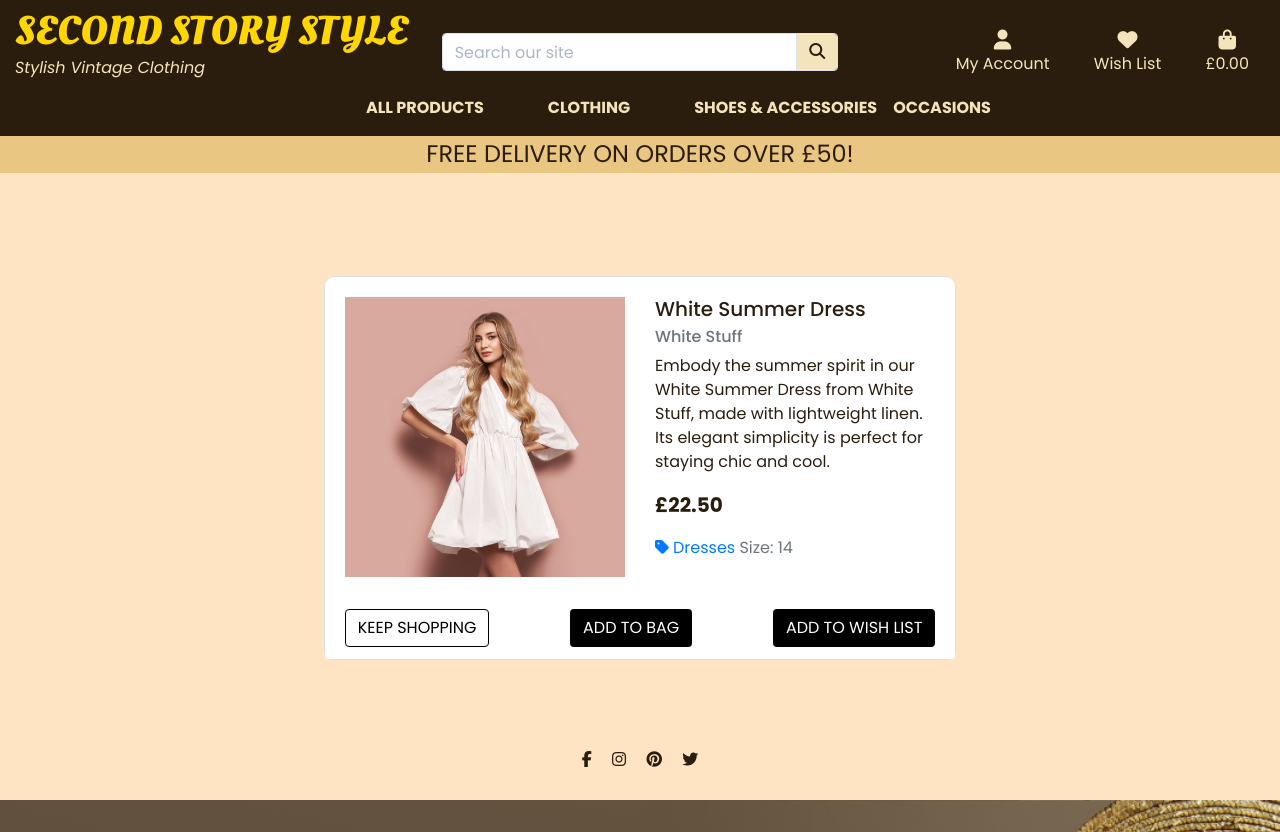
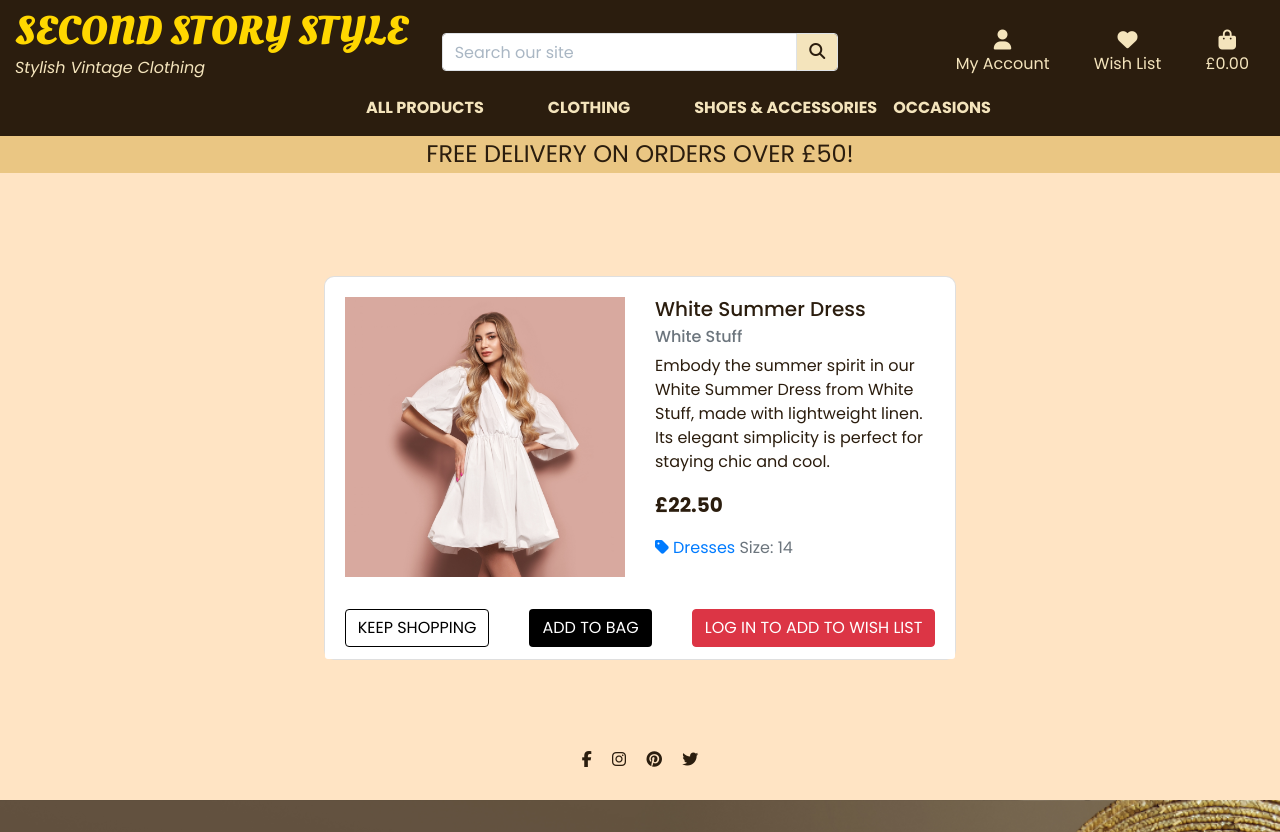
Before and after one commit to AgyLuczak/SECOND-STORY-SHOP, a Django app: page /products/9/ in a window 1280 px wide. Run offline with Django 3.2, Linux system fonts and the light colour scheme; data comes from the database, SQL or seed files in the repository; some libraries are stand-ins or nearby versions.

Commit message:
Add a condition restricting adding items to a wish list to a logged in user

```diff
--- a/products/templates/products/product_detail.html
+++ b/products/templates/products/product_detail.html
@@ -61,11 +61,16 @@
                         <input type="hidden" name="redirect_url" value="{{ request.path }}">
                         <button type="submit" class="btn btn-black text-uppercase">Add to Bag</button>
                     </form>
+                    {% if user.is_authenticated %}
                     <form class="d-inline" action="{% url 'add_to_wishlist' product.id %}" method="POST">
                         {% csrf_token %}
-                        <input type="hidden" name="redirect_url" value="{{ request.path }}">
-                        <button type="submit" class="btn btn-black text-uppercase">Add to Wish List</button>
+                        <button type="submit" class="btn btn-danger text-uppercase">Add to Wish List</button>
                     </form>
+                    {% else %}
+                    <a href="{% url 'account_login' %}?next={{ request.path }}"
+                        class="btn btn-danger text-uppercase">Log in to Add to Wish
+                        List</a>
+                    {% endif %}
                 </div>
             </div>
         </div>
```
Also changed, not shown: products/templates/products/products.html (+7 -0 lines).
